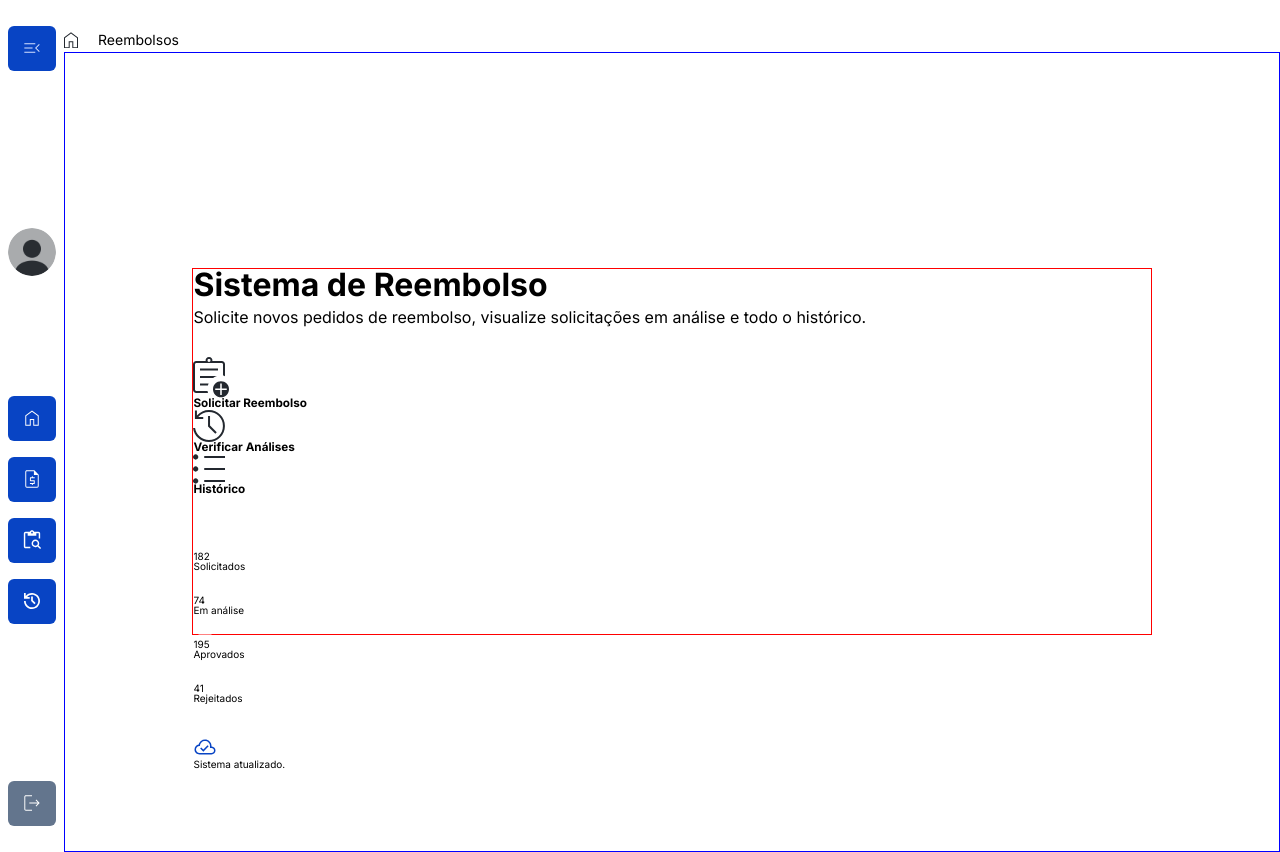
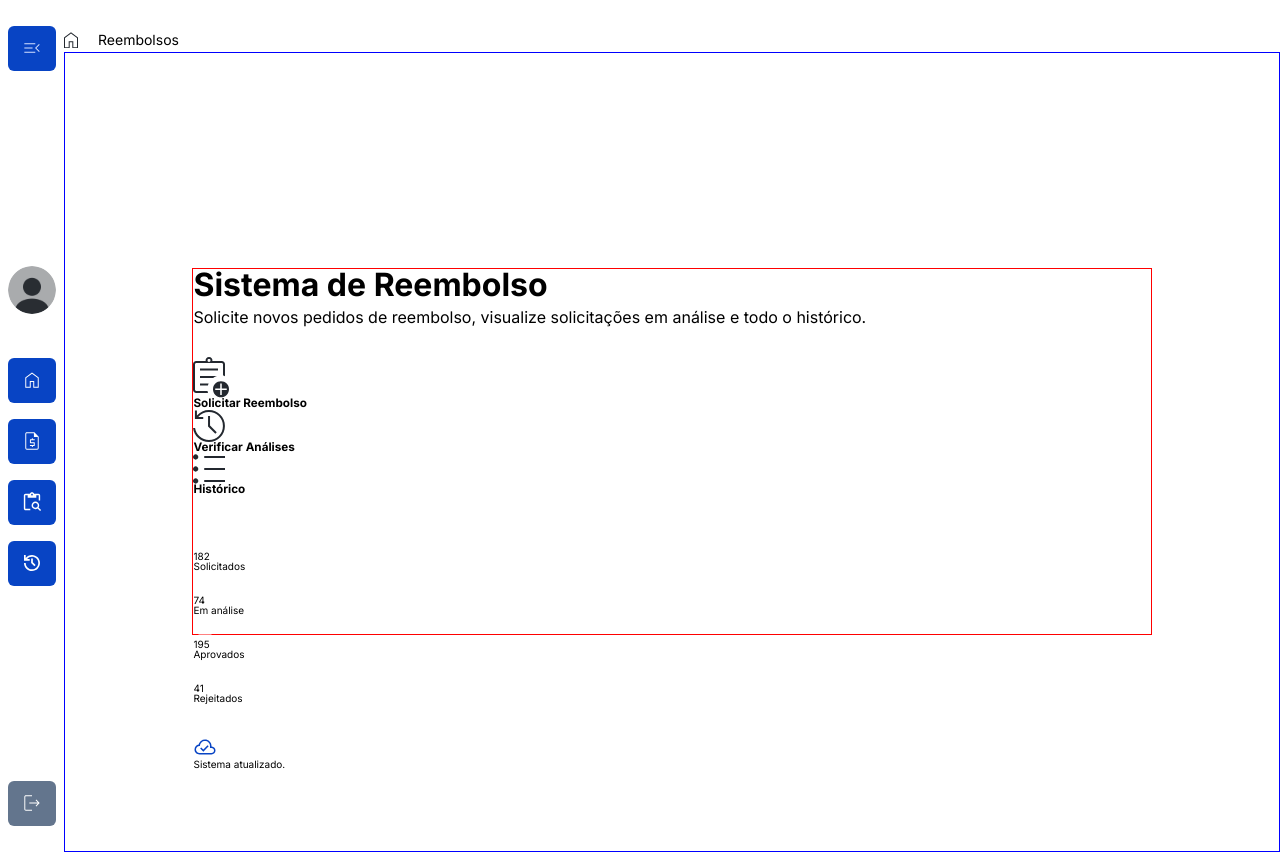
Before and after one commit to rosadevsolutions/2025-vainaweb-sispar, a React (Vite) app: page /reembolsos in a window 1280 px wide. Built offline with nearby package versions, Linux system fonts and the light colour scheme.

Commit message:
navbar userTools altura de rem para vh

```diff
--- a/src/components/NavBar/NavBar.module.scss
+++ b/src/components/NavBar/NavBar.module.scss
@@ -44,7 +44,7 @@
   align-items: center;
   display: flex;
   flex-direction: column;
-  height: 39.6rem;
+  height: 40vh;
   justify-content: space-between;
 }
 
```
